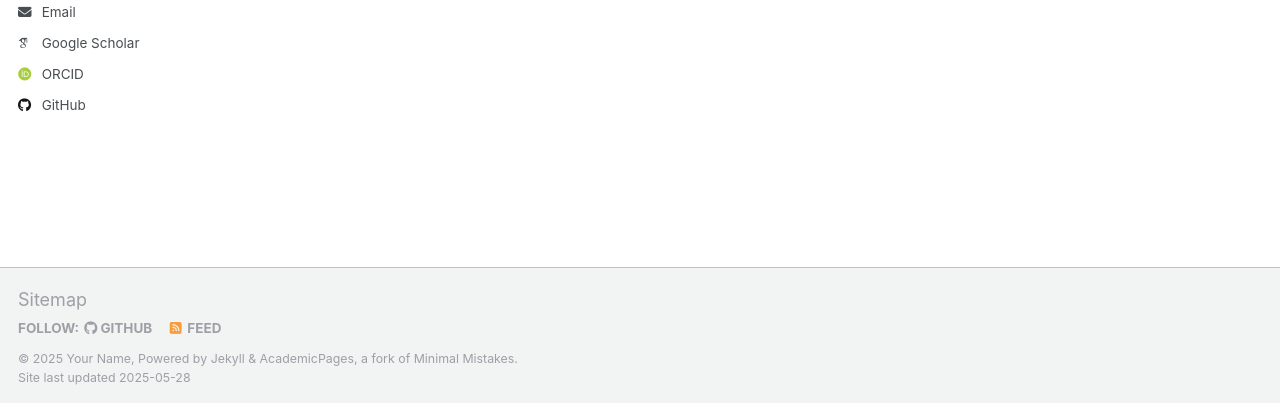
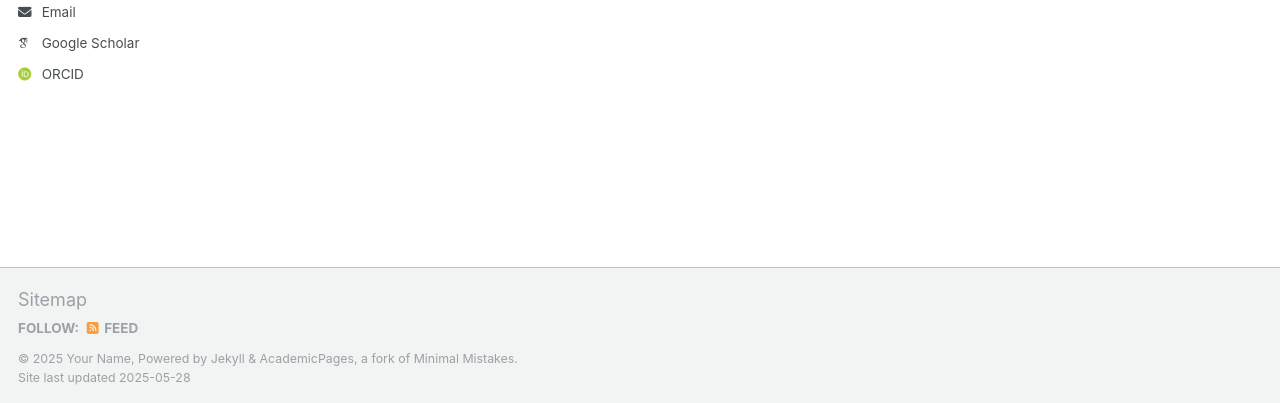
Before and after one commit to mjchen-cs/mjchen-cs.github.io, a Jekyll site: the page built from _pages/about.md, in a window 1280 px wide and 900 px high, scrolled down 3436 px. Shown: the part 494-897 px from the top of the window. Built offline with Jekyll 4.4.1, drawn with Linux system fonts in a browser that asks for light colours; some web fonts are replaced.

Commit message:
_config.yml

```diff
--- a/_config.yml
+++ b/_config.yml
@@ -46,7 +46,7 @@ author:
   bitbucket        : # Username - Update with your username on the site
   codepen          : # Username
   dribbble         : # Username
-  github           : "mjchen-cs.github.io"
+  #github           : "mjchen-cs.github.io"
   kaggle           : # Username
   stackoverflow    : # User number or user number and name (i.e., use "1" or "1/jeff-atwood")
 
```
